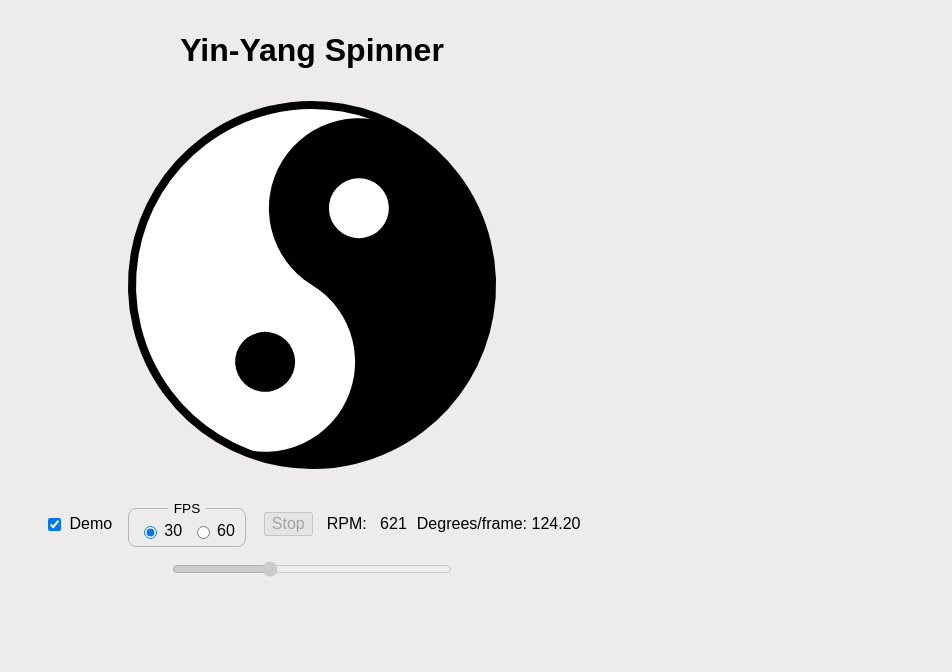
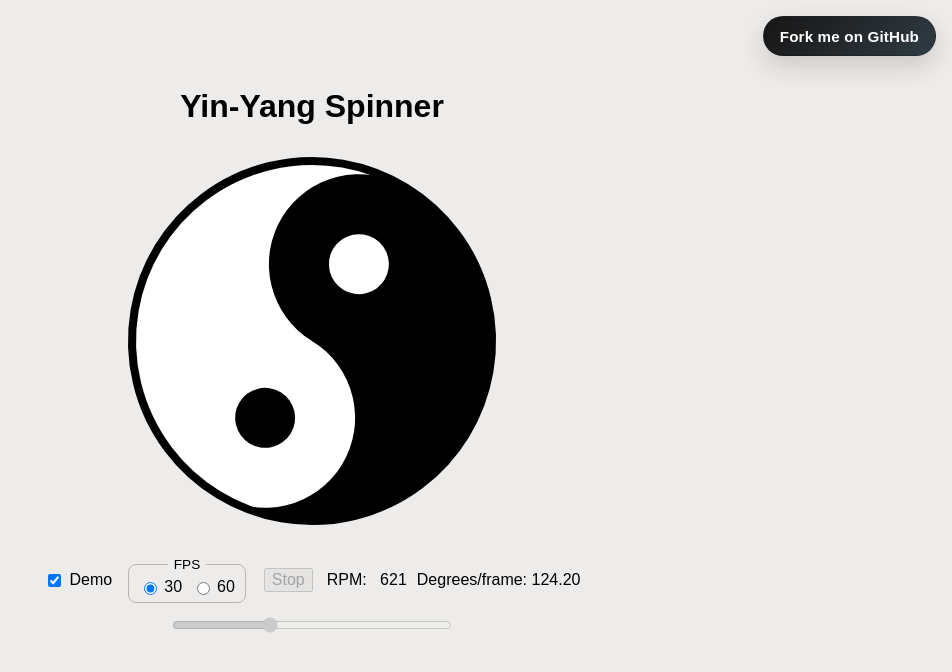
Before and after one commit to gkhays/yy-spinner, a website: page index.html in a window 1280 px wide. Shown: the whole page, without its empty margins (328-1280 px from the left). Drawn offline with Linux system fonts and the light colour scheme.

Commit message:
Add GitHub fork link to header and enhance styling for better visibility

```diff
--- a/index.html
+++ b/index.html
@@ -7,6 +7,15 @@
   <link rel="stylesheet" href="style.css">
 </head>
 <body>
+  <a
+    class="github-fork-link"
+    href="https://github.com/gkhays/yy-spinner"
+    target="_blank"
+    rel="noreferrer"
+    aria-label="Fork me on GitHub"
+  >
+    Fork me on GitHub
+  </a>
   <h1>Yin-Yang Spinner</h1>
   <canvas id="yy-canvas" width="400" height="400"></canvas>
   <div class="controls">
--- a/style.css
+++ b/style.css
@@ -6,10 +6,45 @@ body {
   margin: 0;
   min-height: 100dvh;
   padding: clamp(12px, 4vw, 24px);
+  padding-top: calc(clamp(12px, 4vw, 24px) + 56px);
   padding-bottom: calc(clamp(12px, 4vw, 24px) + env(safe-area-inset-bottom));
   font-family: Arial, sans-serif;
   text-align: center;
   background: #eeecea;
+}
+
+.github-fork-link {
+  position: fixed;
+  top: 16px;
+  right: 16px;
+  z-index: 10;
+  display: inline-flex;
+  align-items: center;
+  justify-content: center;
+  min-height: 40px;
+  padding: 0 16px;
+  border: 1px solid rgba(25, 31, 35, 0.18);
+  border-radius: 999px;
+  background: linear-gradient(135deg, #171515, #2f3c44);
+  box-shadow: 0 10px 24px rgba(23, 21, 21, 0.16);
+  color: #fff;
+  font-size: 0.95rem;
+  font-weight: 700;
+  letter-spacing: 0.01em;
+  text-decoration: none;
+  transition: transform 160ms ease, box-shadow 160ms ease, background 160ms ease;
+}
+
+.github-fork-link:hover,
+.github-fork-link:focus-visible {
+  transform: translateY(-1px);
+  box-shadow: 0 14px 28px rgba(23, 21, 21, 0.22);
+  background: linear-gradient(135deg, #24292f, #485761);
+}
+
+.github-fork-link:focus-visible {
+  outline: 3px solid rgba(36, 41, 47, 0.2);
+  outline-offset: 3px;
 }
 
 h1 {
@@ -114,6 +149,17 @@ input[type='radio'] {
 }
 
 @media (max-width: 640px) {
+  body {
+    padding-top: calc(clamp(12px, 4vw, 24px) + 64px);
+  }
+
+  .github-fork-link {
+    top: 12px;
+    right: 12px;
+    left: 12px;
+    min-height: 44px;
+  }
+
   .controls-row {
     width: 100%;
     justify-content: space-between;
```
Also changed, not shown: README.md.
